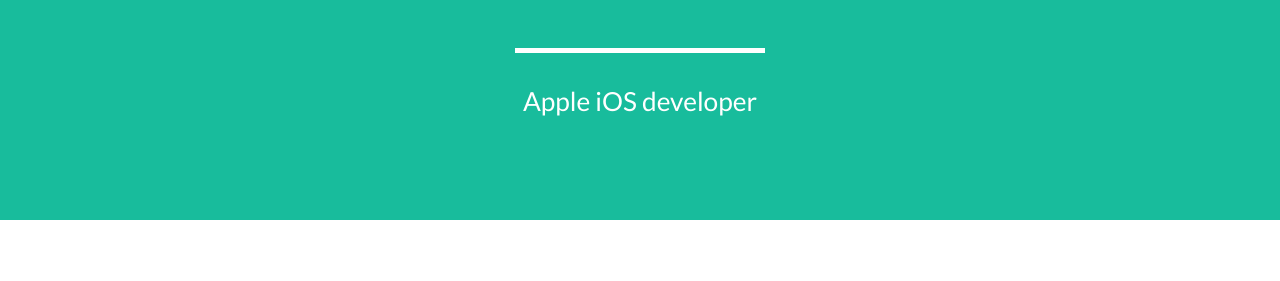
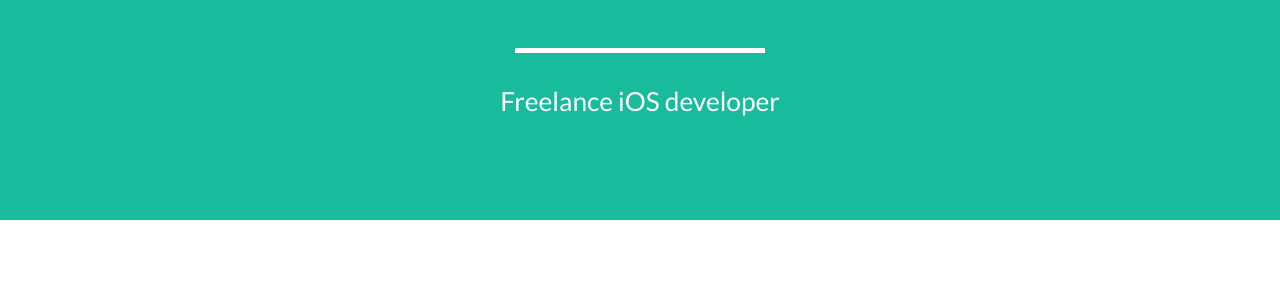
Before and after one commit to grantspilsbury/grantspilsbury.github.io, a Jekyll site: the page built from index.html, in a window 1280 px wide and 900 px high, scrolled down 380 px. Shown: the part 175-456 px from the top of the window. Built offline with Jekyll 4.4.1, drawn with Linux system fonts in a browser that asks for light colours.

Commit message:
Initial commit

```diff
--- a/_config.yml
+++ b/_config.yml
@@ -4,7 +4,7 @@ email: grantspilsbury@gmail.com
 url: https://grantspilsbury.github.io
 description: "Australian based iOS freelance developer."
 keywords: "iOS developer, iOS freelancer, Apple developer, app developer, Apple app developer, iOS Australia freelancer"
-skills: "Apple iOS developer"
+skills: "Freelance iOS developer"
 meta_author: Spilsbury Grant
 
 # Google webmaster tools
```
